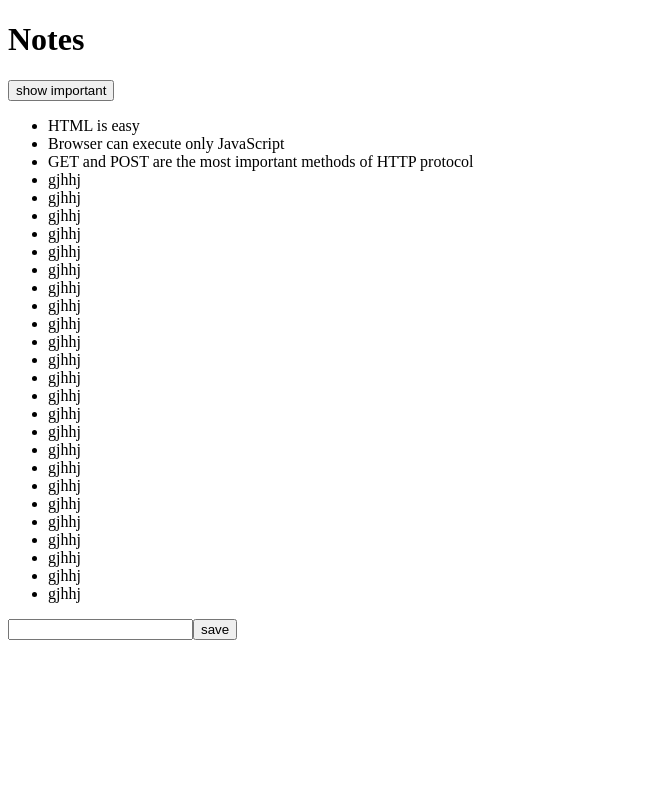
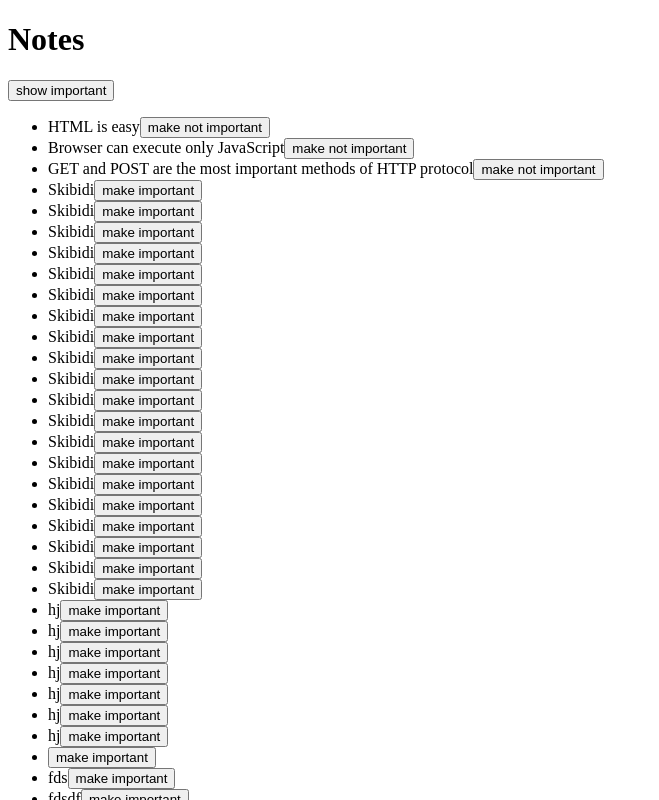
Before and after one commit to MatiCh2008/part2, a React (Vite) app in the folder part2/: page / in a window 1280 px wide. Shown: the top 800 px of the page, without its empty margins (0-659 px from the left). Built offline with nearby package versions, Linux system fonts and the light colour scheme; data requests are answered from the project's data file.

Commit message:
part 2d. Kontynuacja będzie od "Obietnice i błędy"

```diff
--- a/part2/db.json
+++ b/part2/db.json
@@ -8,7 +8,7 @@
     {
       "id": "2",
       "content": "Browser can execute only JavaScript",
-      "important": false
+      "important": true
     },
     {
       "id": "3",
@@ -16,124 +16,184 @@
       "important": true
     },
     {
-      "content": "gjhhj",
-      "important": false,
-      "id": "dIXF9E8"
+      "id": "17d8",
+      "content": "Skibidi",
+      "important": false
     },
     {
-      "content": "gjhhj",
-      "important": false,
-      "id": "5c3h4-5"
+      "id": "abf0",
+      "content": "Skibidi",
+      "important": false
     },
     {
-      "content": "gjhhj",
-      "important": false,
-      "id": "UjjjpY2"
+      "id": "c0a9",
+      "content": "Skibidi",
+      "important": false
     },
     {
-      "content": "gjhhj",
-      "important": true,
-      "id": "PQVbA56"
+      "id": "6389",
+      "content": "Skibidi",
+      "important": false
     },
     {
-      "content": "gjhhj",
-      "important": true,
-      "id": "S002SzB"
+      "id": "284d",
+      "content": "Skibidi",
+      "important": false
     },
     {
-      "content": "gjhhj",
-      "important": false,
-      "id": "96R5V7X"
+      "id": "2c52",
+      "content": "Skibidi",
+      "important": false
     },
     {
-      "content": "gjhhj",
-      "important": true,
-      "id": "p1nOn61"
+      "id": "182b",
+      "content": "Skibidi",
+      "important": false
     },
     {
-      "content": "gjhhj",
-      "important": true,
-      "id": "KeeWnHF"
+      "id": "1afa",
+      "content": "Skibidi",
+      "important": false
     },
     {
-      "content": "gjhhj",
-      "important": true,
-      "id": "51iJNG5"
+      "id": "5f1c",
+      "content": "Skibidi",
+      "important": false
     },
     {
-      "content": "gjhhj",
-      "important": false,
-      "id": "Op9O22b"
+      "id": "a29b",
+      "content": "Skibidi",
+      "important": false
     },
     {
-      "content": "gjhhj",
-      "important": true,
-      "id": "b3hchzI"
+      "id": "b4d2",
+      "content": "Skibidi",
+      "important": false
     },
     {
-      "content": "gjhhj",
-      "important": false,
-      "id": "lsnf_T9"
+      "id": "a68d",
+      "content": "Skibidi",
+      "important": false
     },
     {
-      "content": "gjhhj",
-      "important": true,
-      "id": "f89gUOW"
+      "id": "bf8a",
+      "content": "Skibidi",
+      "important": false
     },
     {
-      "content": "gjhhj",
-      "important": true,
-      "id": "8zMAK_j"
+      "id": "1073",
+      "content": "Skibidi",
+      "important": false
     },
     {
-      "content": "gjhhj",
-      "important": false,
-      "id": "SnDNryR"
+      "id": "ed6c",
+      "content": "Skibidi",
+      "important": false
     },
     {
-      "content": "gjhhj",
-      "important": true,
-      "id": "G_Ardgu"
+      "id": "1138",
+      "content": "Skibidi",
+      "important": false
     },
     {
-      "content": "gjhhj",
-      "important": true,
-      "id": "3JNlyNq"
+      "id": "058a",
+      "content": "Skibidi",
+      "important": false
     },
     {
-      "content": "gjhhj",
-      "important": true,
-      "id": "CjBeQLO"
+      "id": "de15",
+      "content": "Skibidi",
+      "important": false
     },
     {
-      "content": "gjhhj",
-      "important": true,
-      "id": "79IHuBA"
+      "id": "74d7",
+      "content": "Skibidi",
+      "important": false
     },
     {
-      "content": "gjhhj",
-      "important": true,
-      "id": "-9scXbh"
+      "id": "80a0",
+      "content": "Skibidi",
+      "important": false
     },
     {
-      "content": "gjhhj",
-      "important": true,
-      "id": "wmd6tqh"
+      "id": "b808",
+      "content": "hj",
+      "important": false
     },
     {
-      "content": "gjhhj",
-      "important": false,
-      "id": "oCTlTWX"
+      "id": "0c4c",
+      "content": "hj",
+      "important": false
     },
     {
-      "content": "gjhhj",
-      "important": false,
-      "id": "SMtez8i"
+      "id": "1507",
+      "content": "hj",
+      "important": false
     },
     {
-      "content": "gjhhj",
-      "important": false,
-      "id": "KeMgnPp"
+      "id": "c014",
+      "content": "hj",
+      "important": false
+    },
+    {
+      "id": "1d6c",
+      "content": "hj",
+      "important": false
+    },
+    {
+      "id": "27ec",
+      "content": "hj",
+      "important": false
+    },
+    {
+      "id": "1ec9",
+      "content": "hj",
+      "important": false
+    },
+    {
+      "id": "d4cc",
+      "content": "",
+      "important": false
+    },
+    {
+      "id": "b2a5",
+      "content": "fds",
+      "important": false
+    },
+    {
+      "id": "face",
+      "content": "fdsdf",
+      "important": false
+    },
+    {
+      "id": "3925",
+      "content": "not important",
+      "important": false
+    },
+    {
+      "id": "e87d",
+      "content": "",
+      "important": false
+    },
+    {
+      "id": "cb49",
+      "content": "",
+      "important": false
+    },
+    {
+      "id": "86f3",
+      "content": "bvvb",
+      "important": false
+    },
+    {
+      "id": "fcb3",
+      "content": "llklkl",
+      "important": false
+    },
+    {
+      "id": "241a",
+      "content": "klkll",
+      "important": false
     }
   ]
 }
--- a/part2/src/App.jsx
+++ b/part2/src/App.jsx
@@ -1,6 +1,7 @@
 import { useState, useEffect } from 'react'
 import axios from 'axios'
 import Note from './components/Note'
+import noteService from './services/notes'
 
 const App = () => {
   const [notes, setNotes] = useState([])
@@ -8,30 +9,41 @@
   const [showAll, setShowAll] = useState(true)
 
   useEffect(() => {
-    console.log('effect')
-    axios
-      .get('http://localhost:3001/notes')
-      .then(response => {
-        console.log('promise fulfilled')
-        setNotes(response.data)
+    noteService
+      .getAll()
+      .then(initialNotes => {
+        setNotes(initialNotes)
       })
   }, [])
+
+  const toggleImportanceOf = id => {
+    const note = notes.find(n => n.id === id)
+    const changedNote = { ...note, important: !note.important }
+
+    noteService
+      .update(id, changedNote)
+      .then(returnedNote => {
+        setNotes(notes.map(note => note.id === id ? returnedNote : note))
+      })
+  }
+
   console.log('render', notes.length, 'notes')
 
-  const addNote = event => {
+  const addNote = (event) => {
     event.preventDefault()
     const noteObject = {
       content: newNote,
-      important: Math.random() < 0.5,
+      important: Math.random() > 0.5
     }
 
-
-    axios
-      .post('http://localhost:3001/notes', noteObject)
-      .then(response => {
-        console.log(response)
+    noteService
+      .create(noteObject)
+      .then(returnedNote => {
+        setNotes(notes.concat(returnedNote))
+        setNewNote('')
       })
   }
+
   const handleNoteChange = (event) => {
     setNewNote(event.target.value)
   }
@@ -48,7 +60,9 @@
       </div>
       <ul>
         {notesToShow.map((note) => (
-          <Note key={note.id} note={note} />
+          <Note key={note.id}
+           note={note}
+           toggleImportance={() => toggleImportanceOf(note.id)}/>
         ))}
       </ul>
       <form onSubmit={addNote}>
--- a/part2/src/components/Note.jsx
+++ b/part2/src/components/Note.jsx
@@ -1,5 +1,13 @@
-const Note = ({ note }) => {
-    return <li>{note.content}</li>
-  }
+const Note = ({ note, toggleImportance }) => {
+  const label = note.important
+    ? 'make not important' : 'make important'
 
-  export default Note
+  return (
+    <li>
+      {note.content}
+      <button onClick={toggleImportance}>{label}</button>
+    </li>
+  )
+}
+
+export default Note
--- /dev/null
+++ b/part2/src/services/notes.js
@@ -0,0 +1,21 @@
+import axios from 'axios'
+const baseUrl = 'http://localhost:3001/notes'
+
+const getAll = () => {
+    const request = axios.get(baseUrl)
+    return request.then(response => {
+      return response.data
+    })
+  }
+
+const create = newObject => {
+  const request = axios.post(baseUrl, newObject)
+  return request.then(response => response.data)
+}
+
+const update = (id, newObject) => {
+  const request = axios.put(`${baseUrl}/${id}`, newObject)
+  return request.then(response => response.data)
+}
+
+export default { getAll, create, update }
```
